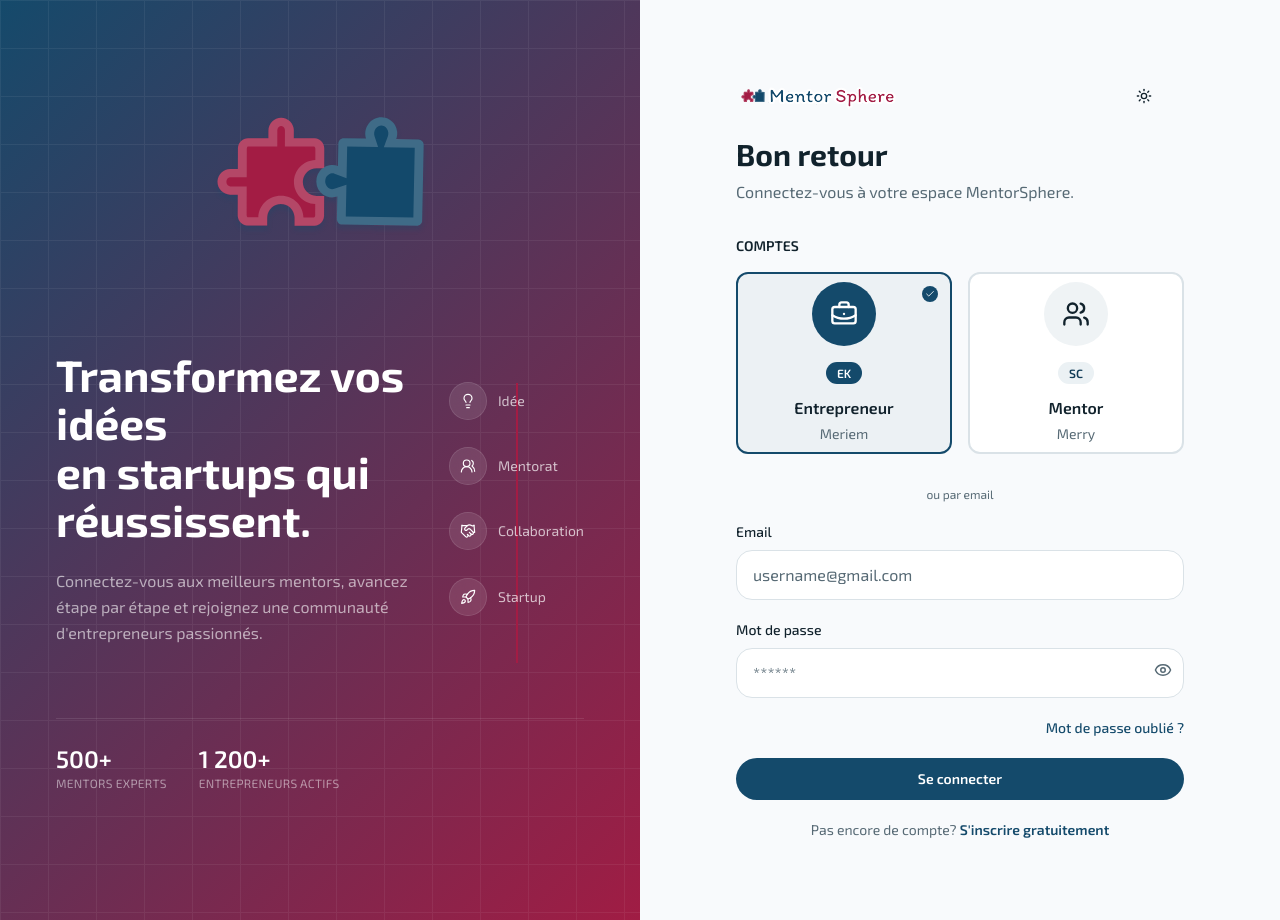
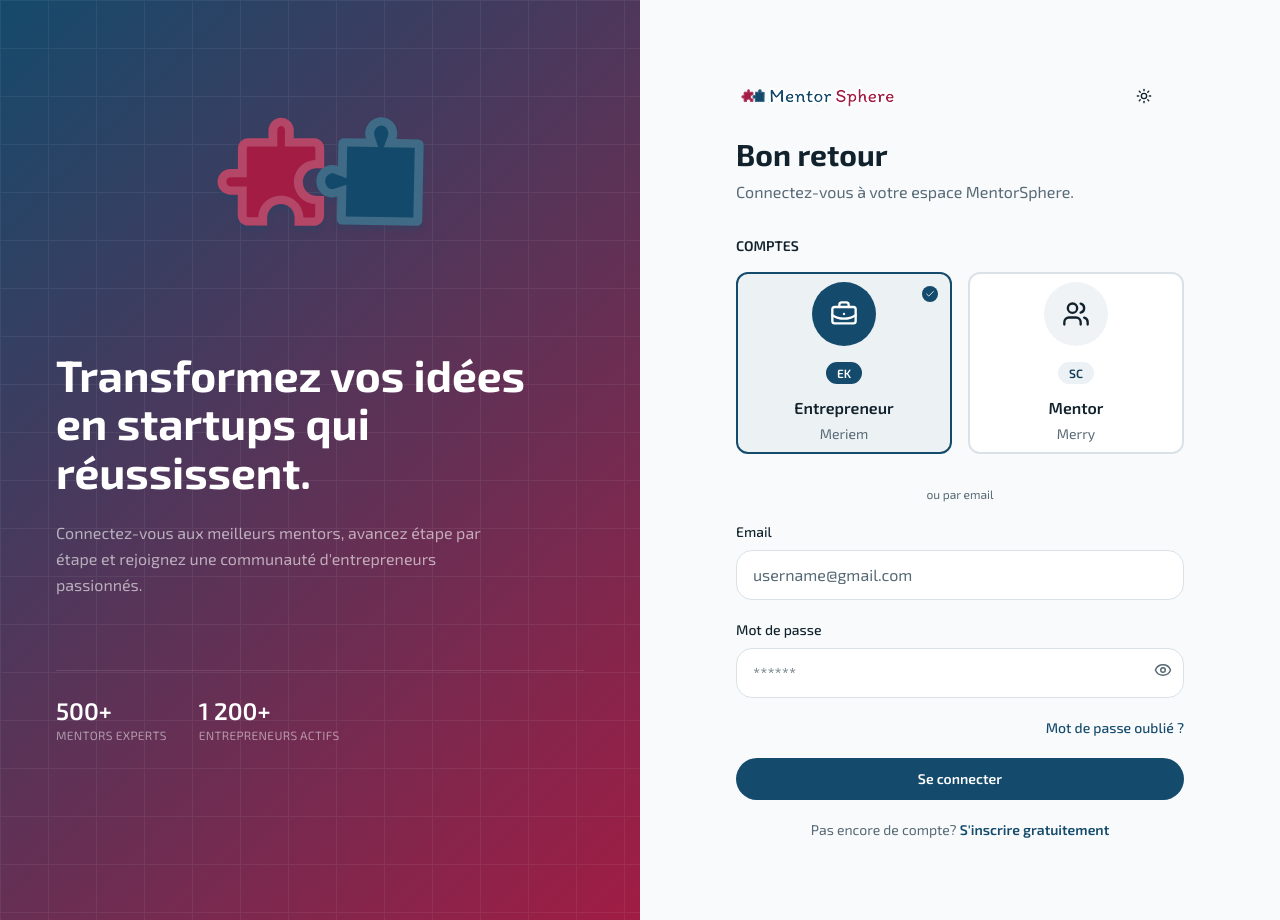
Before and after one commit to meriem123-dev/mentorsphere, a Next.js app in the folder frontend/: page /auth in a window 1280 px wide. Built offline with nearby package versions, Linux system fonts and the light colour scheme.

Commit message:
motion line removed

```diff
--- a/frontend/features/auth/components/LoginHero.tsx
+++ b/frontend/features/auth/components/LoginHero.tsx
@@ -1,6 +1,6 @@
 "use client";
 
-import { motion, useReducedMotion,type Variants  } from "framer-motion";
+import { motion, useReducedMotion, type Variants } from "framer-motion";
 import Image from "next/image";
 import { Lightbulb, Users2, Handshake, Rocket } from "lucide-react";
 
@@ -73,8 +73,16 @@ const line: Variants = {
         }}
       />
       {/* Logo */}
-      <motion.div variants={fadeUp} className="relative flex items-center justify-center">
-        <Image src="/icone-logo.svg" alt="MentorSphere" width={300} height={300} />
+      <motion.div
+        variants={fadeUp}
+        className="relative flex items-center justify-center"
+      >
+        <Image
+          src="/icone-logo.svg"
+          alt="MentorSphere"
+          width={300}
+          height={300}
+        />
       </motion.div>
 
       {/* Titre + signature "Startup Journey" */}
@@ -101,41 +109,6 @@ const line: Variants = {
               rejoignez une communauté d&apos;entrepreneurs passionnés.
             </motion.p>
           </div>
-
-          {/* Startup Journey vertical */}
-          <motion.div
-            variants={fadeUp}
-            className="relative hidden xl:flex flex-col items-center"
-          >
-            <svg width="2" height="280" className="absolute left-1/2 top-6 -translate-x-1/2">
-              <motion.line
-                x1="1"
-                y1="0"
-                x2="1"
-                y2="280"
-                stroke="#A31C44"
-                strokeWidth="2"
-                strokeDasharray="280"
-                initial={{ strokeDashoffset: reduceMotion ? 0 : 280 }}
-                animate={{ strokeDashoffset: 0 }}
-                transition={{ duration: 1.4, delay: 0.6, ease: "easeInOut" }}
-              />
-            </svg>
-            <div className="relative flex h-[280px] flex-col justify-between py-6">
-              {journey.map((step) => (
-                <motion.div
-                  key={step.label}
-                  variants={fadeUp}
-                  className="flex items-center gap-3"
-                >
-                  <span className="flex h-9 w-9 items-center justify-center rounded-full bg-white/10 ring-1 ring-white/20 backdrop-blur-sm">
-                    <step.icon className="h-4 w-4 text-white" strokeWidth={1.75} />
-                  </span>
-                  <span className="text-sm text-white/70">{step.label}</span>
-                </motion.div>
-              ))}
-            </div>
-          </motion.div>
         </div>
       </div>
 
```
Lines whose indentation alone changed are shown as unchanged.
